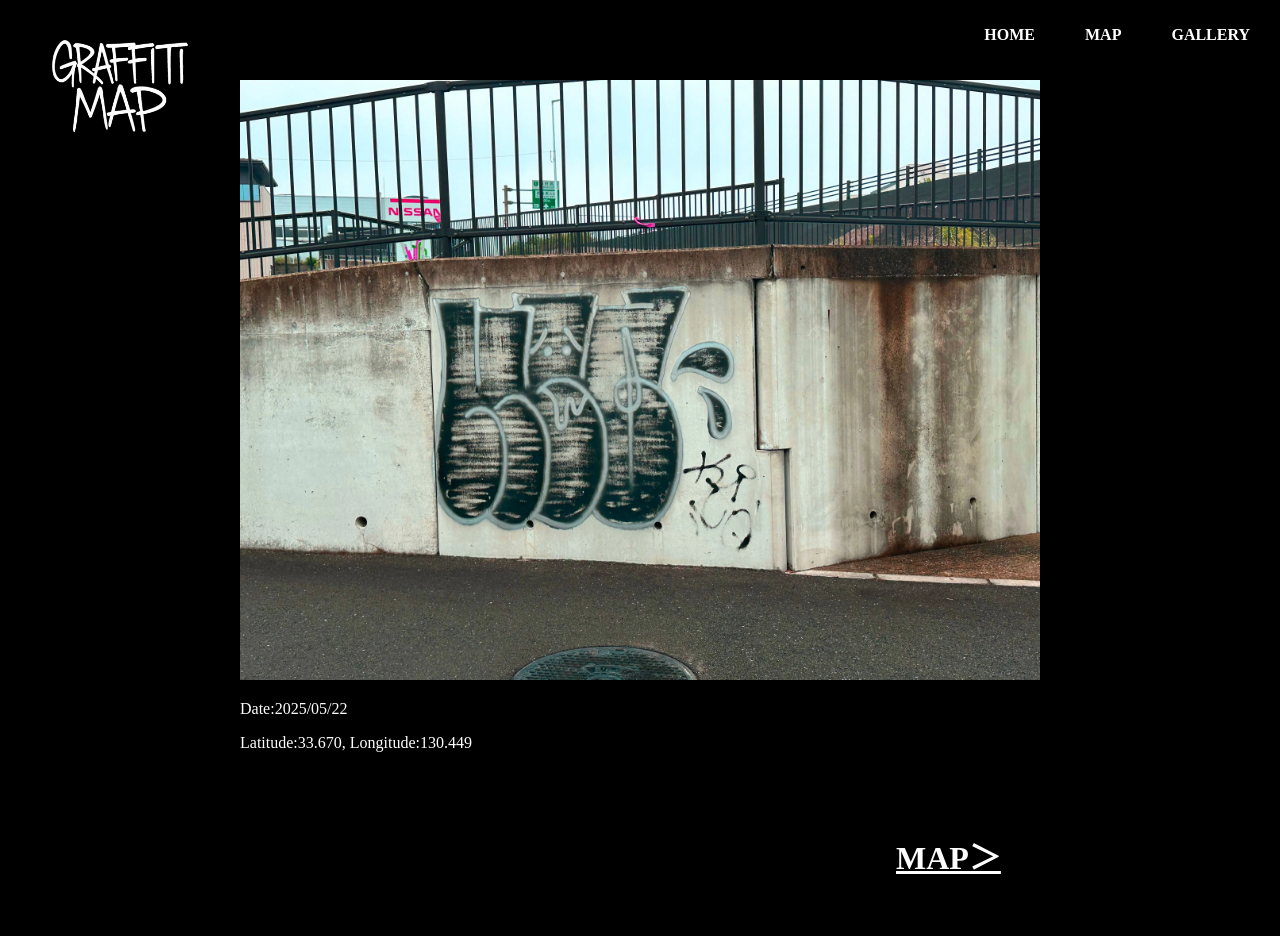
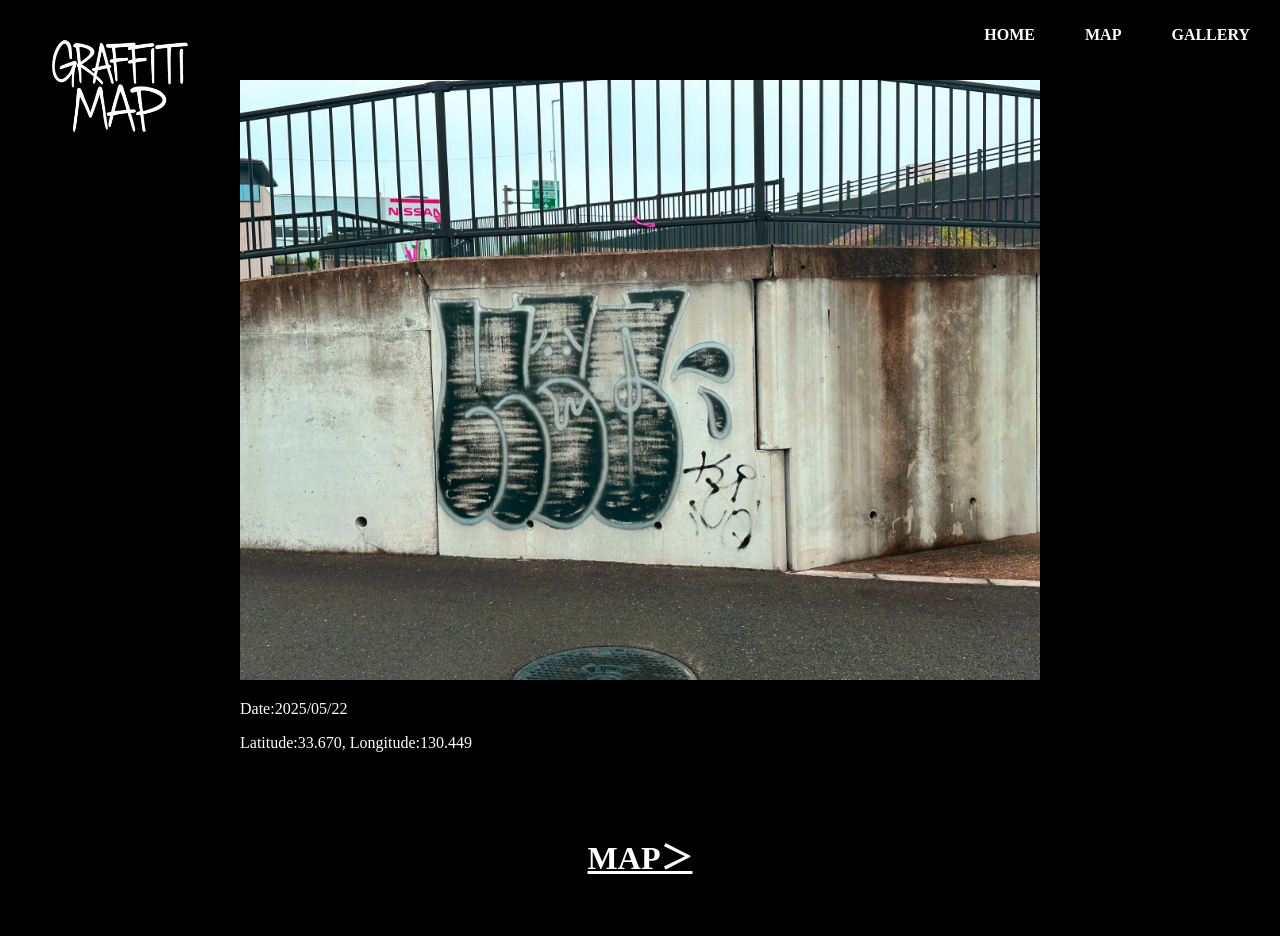
Before and after one commit to atleti-07/GraffitiMap, a plain HTML site: page graffiti01.html in a window 1280 px wide. Shown: the top 936 px of the page. Drawn offline with Linux system fonts and the light colour scheme.

Commit message:
Update style.css

```diff
--- a/style.css
+++ b/style.css
@@ -361,13 +361,13 @@ section {
 
 .map-link {
   color: #fff;        /* 白文字 */
-  /*text-align: center; */
+  text-align: center;
   margin: 0px 0;     /* 上下の余白 */
   font-size: 2rem;    /* 文字サイズ */
 }
 .map-link a {
   color: #fff;
-  margin-left: 70%;
+  /*margin-left: 70%;*/
   text-decoration: underline;
 }
 
```
